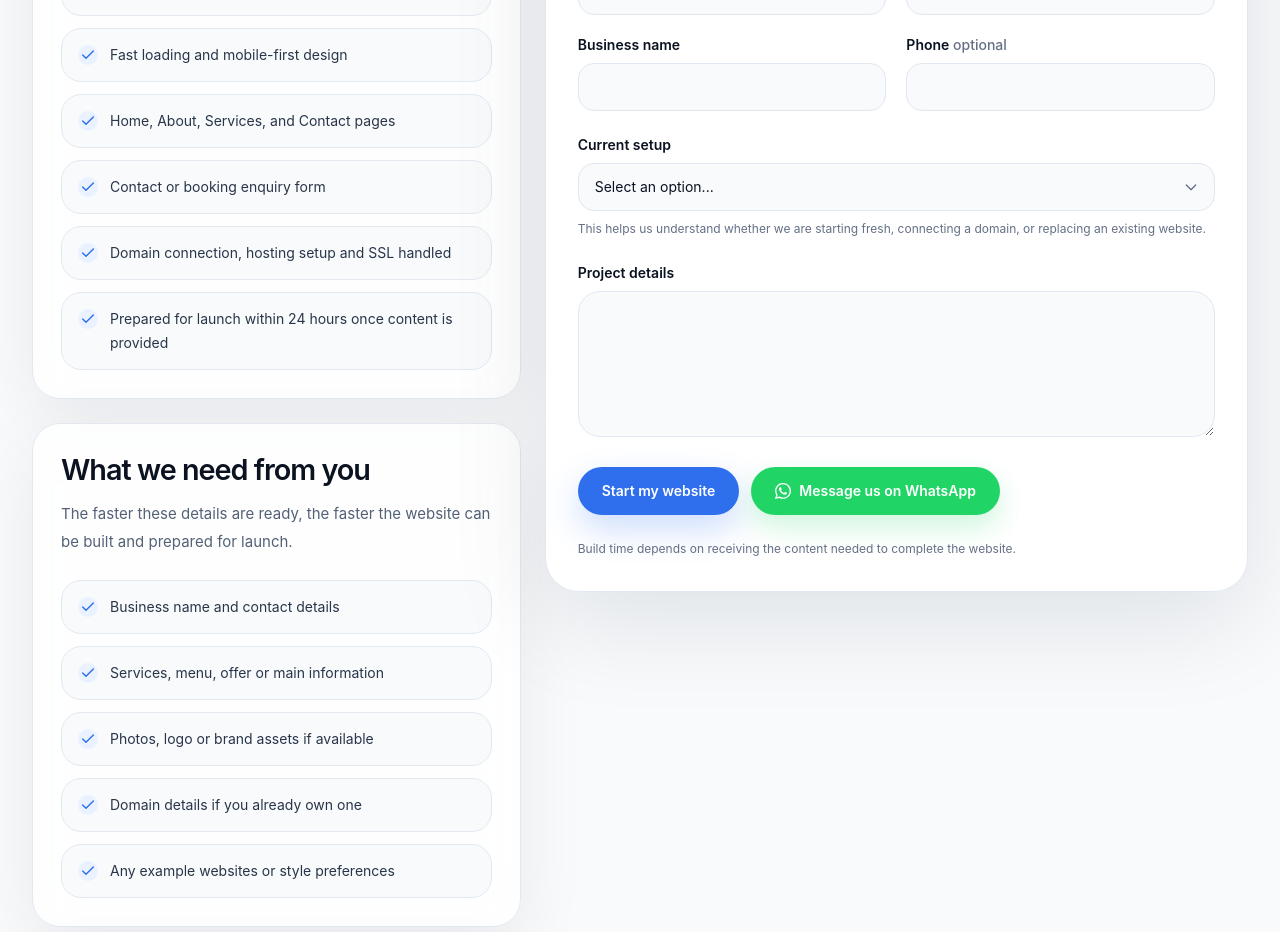
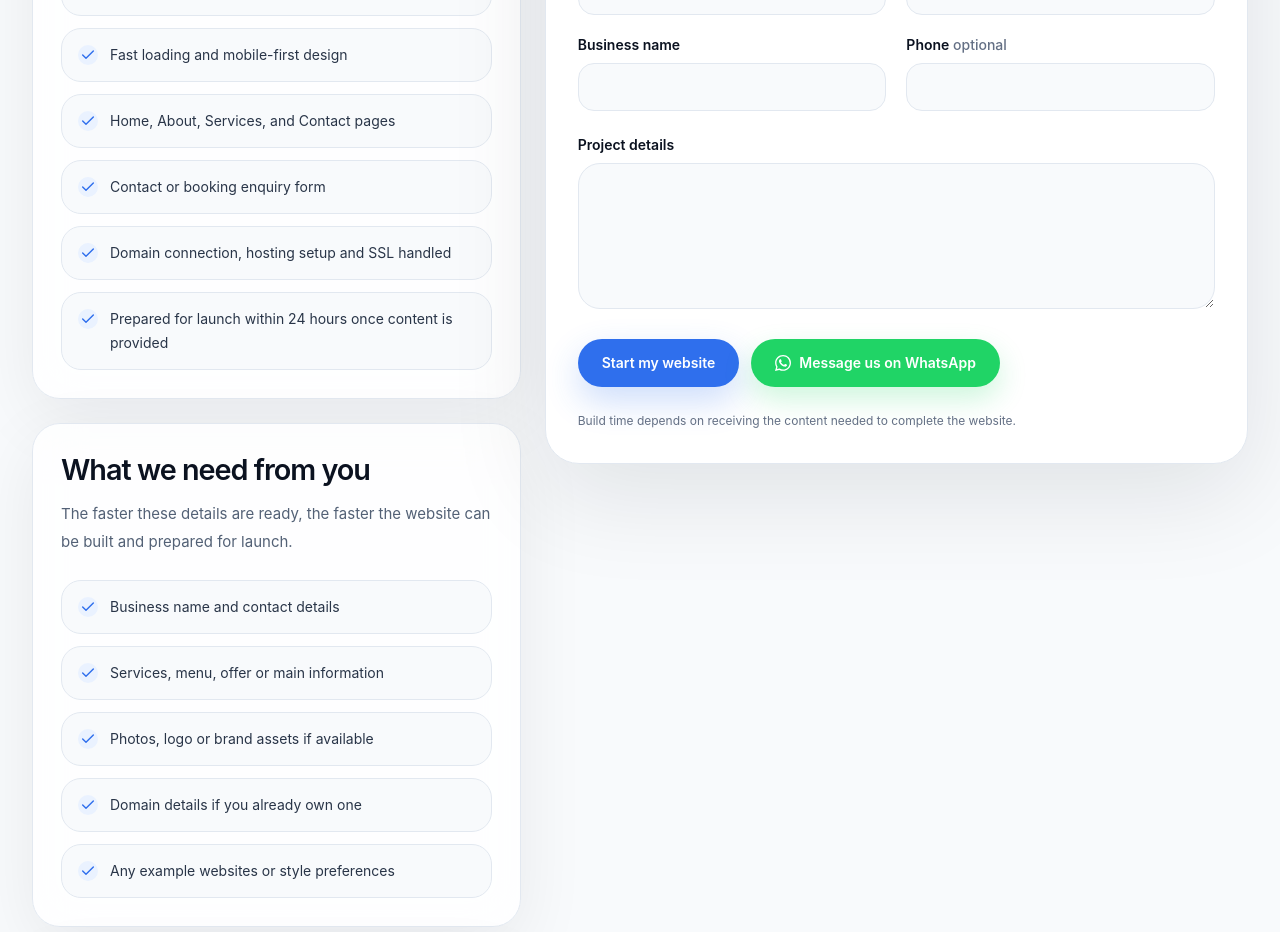
Before and after one commit to cleanwebsitesuk/cleanwebsites, a Next.js app: page /start in a window 1280 px wide. Shown: the part 840-1772 px from the top of the page. Built offline with nearby package versions, Linux system fonts and the light colour scheme.

Commit message:
Update page.tsx

```diff
--- a/app/start/page.tsx
+++ b/app/start/page.tsx
@@ -642,33 +642,6 @@ export default function StartPage() {
                     </InputShell>
                   </div>
 
-                  <InputShell
-                    label="Current setup"
-                    htmlFor="currentSetup"
-                    helper="This helps us understand whether we are starting fresh, connecting a domain, or replacing an existing website."
-                  >
-                    <div className="relative">
-                      <select
-                        id="currentSetup"
-                        name="currentSetup"
-                        required
-                        disabled={isSubmitting}
-                        defaultValue=""
-                        className="h-12 w-full appearance-none rounded-2xl border border-[#E2E8F0] bg-[#F8FAFC] px-4 text-sm text-[#0B1220] outline-none transition focus:border-[#2F6FED]/70 focus:bg-white focus:ring-4 focus:ring-[#CFE0FF] disabled:cursor-not-allowed disabled:opacity-70 [&>option]:bg-white"
-                      >
-                        <option value="" disabled>Select an option...</option>
-                        <option value="starting-fresh">Starting fresh (No domain or website yet)</option>
-                        <option value="have-domain">I already own a domain name</option>
-                        <option value="replacing-website">Replacing an existing website</option>
-                      </select>
-                      <div className="pointer-events-none absolute inset-y-0 right-4 flex items-center text-[#647085]">
-                        <svg className="h-4 w-4" fill="none" stroke="currentColor" viewBox="0 0 24 24">
-                          <path strokeLinecap="round" strokeLinejoin="round" strokeWidth="2" d="M19 9l-7 7-7-7" />
-                        </svg>
-                      </div>
-                    </div>
-                  </InputShell>
-
                   <InputShell label="Project details" htmlFor="about">
                     <textarea
                       id="about"
```
